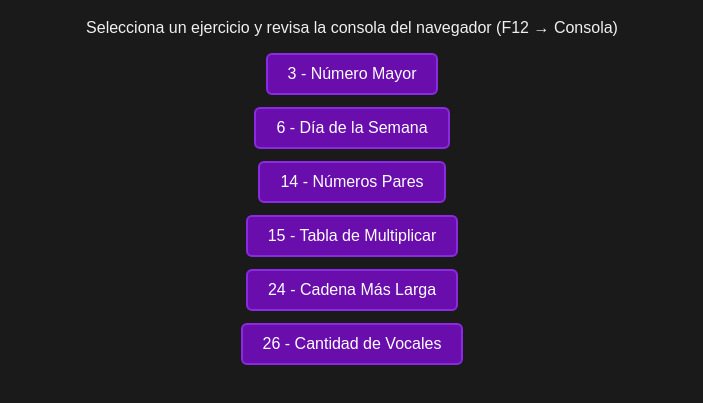
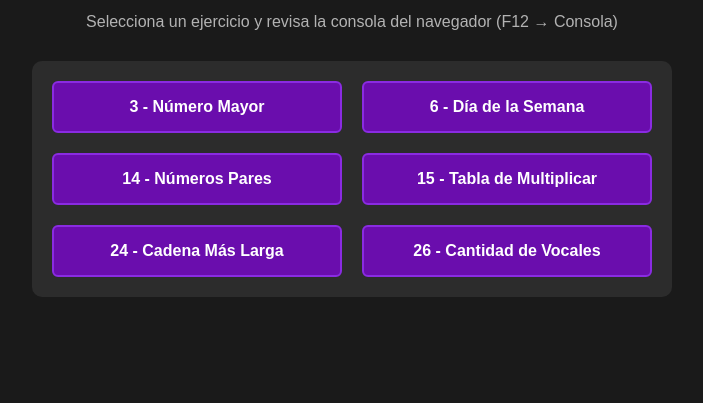
Before and after one commit to DAMB1828/intro-javascript, a plain HTML site: page lab-uno/index.html in a window 1280 px wide. Shown: the part 109-512 px from the top of the page, without its empty margins (288-991 px from the left). Drawn offline with Linux system fonts and the light colour scheme.

Commit message:
Mejoras al index

```diff
--- a/lab-uno/index.html
+++ b/lab-uno/index.html
@@ -14,27 +14,48 @@
   }
   h1 {
     color: #8a2be2;
+    margin-bottom: 10px;
+  }
+  p {
+    color: #b3b3b3;
+    margin-bottom: 30px;
+  }
+  .grid-container {
+    display: grid;
+    grid-template-columns: repeat(2, 1fr); /* 2 columnas de igual ancho */
+    gap: 20px; /* Espacio entre los botones */
+    max-width: 600px;
+    margin: 0 auto; /* Centrar el contenedor */
+    padding: 20px;
+    background-color: #2c2c2c;
+    border-radius: 10px;
   }
   ul {
-    list-style: none;
-    padding: 0;
+    display: contents; /* Permite que los <li> sean elementos de la cuadrícula */
   }
   li {
-    margin: 12px 0;
+    list-style: none;
+    margin: 0;
   }
   button {
-    padding: 10px 20px;
+    width: 100%; /* El botón ocupa todo el ancho de su celda */
+    padding: 15px;
     background: #6a0dad;
     color: white;
     border: 2px solid #8a2be2;
     border-radius: 6px;
     cursor: pointer;
     font-size: 16px;
-    transition: background 0.3s ease, border-color 0.3s ease;
+    font-weight: bold;
+    transition: background 0.3s ease, transform 0.2s ease;
   }
   button:hover {
     background: #8a2be2;
     border-color: #6a0dad;
+    transform: translateY(-2px); /* Un pequeño efecto de elevación */
+  }
+  button:active {
+    transform: translateY(0);
   }
 </style>
 </head>
@@ -42,6 +63,7 @@
 <h1>Laboratorio de Ejercicios</h1>
 <p>Selecciona un ejercicio y revisa la consola del navegador (F12 → Consola)</p>
 
+<div class="grid-container">
   <ul>
     <li><button onclick="cargarEjercicio('3-NumeroMayor.js')">3 - Número Mayor</button></li>
     <li><button onclick="cargarEjercicio('6-DiaDeLaSemana.js')">6 - Día de la Semana</button></li>
@@ -50,10 +72,10 @@
     <li><button onclick="cargarEjercicio('24-CadenaMasLarga.js')">24 - Cadena Más Larga</button></li>
     <li><button onclick="cargarEjercicio('26-CantidadDeVocales.js')">26 - Cantidad de Vocales</button></li>
   </ul>
+</div>
 
 <script>
   function cargarEjercicio(nombreArchivo) {
-    // Elimina cualquier script previamente cargado para evitar conflictos
     const scripts = document.querySelectorAll('script[data-ejercicio]');
     scripts.forEach(script => script.remove());
 
```
Lines whose indentation alone changed are shown as unchanged.
